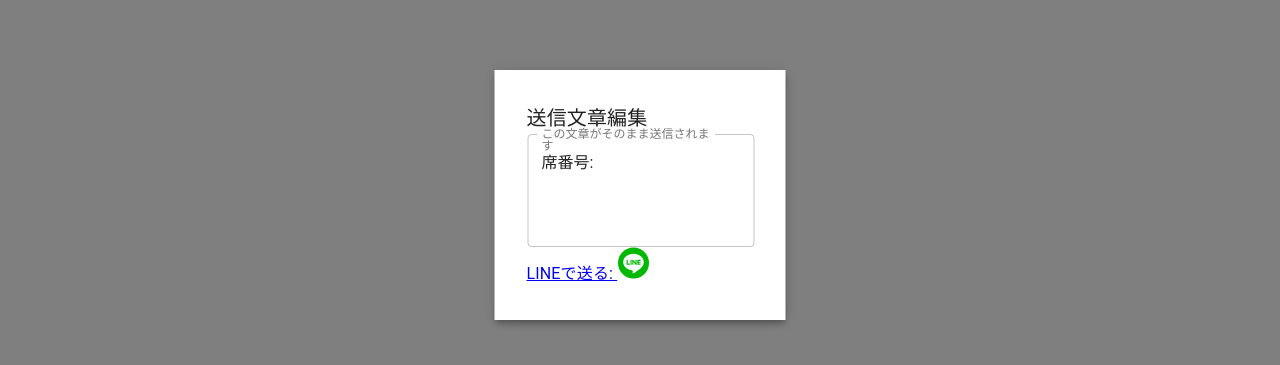
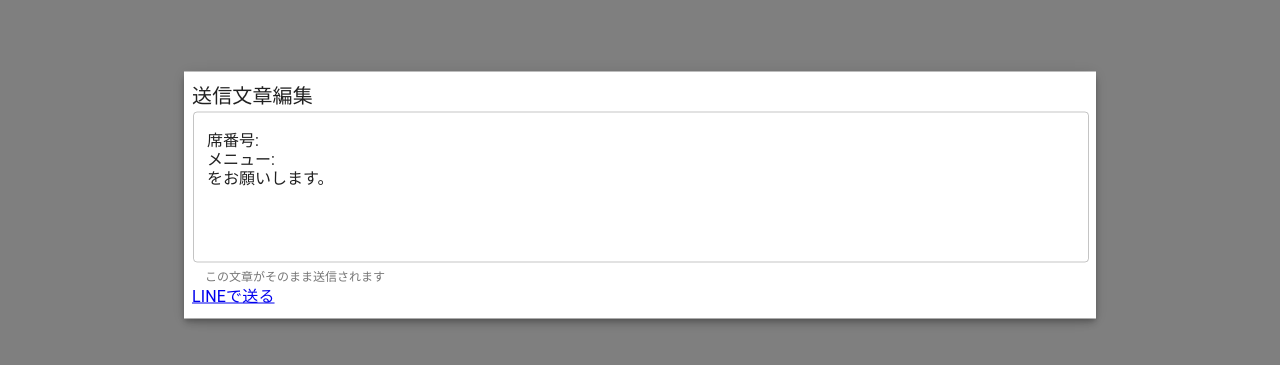
Before and after one commit to shokujinjp/web-menu, a React (Vite) app: page / in a window 1280 px wide. Both pictures are taken after a click on the button "shopping_cart". Shown: the part 205-570 px from the top of the page. Built offline with nearby package versions, Linux system fonts and the light colour scheme; no server answers.

Commit message:
TextField in modal can input seat number, options, and more

```diff
--- a/src/ordar_modal.tsx
+++ b/src/ordar_modal.tsx
@@ -27,7 +27,6 @@ interface Props {
 }
 
 interface State {
-  name: string;
   open: boolean;
   msg: string;
 }
@@ -36,9 +35,10 @@ const styles = (theme: Theme) =>
   createStyles({
     paper: {
       position: "absolute",
+      width: "70%",
       backgroundColor: theme.palette.background.paper,
       boxShadow: theme.shadows[5],
-      padding: theme.spacing.unit * 4,
+      padding: theme.spacing.unit * 1,
       outline: "none"
     },
     textField: {
@@ -51,26 +51,19 @@ class OrdarModal extends React.Component<Props, State> {
   constructor(props: Props) {
     super(props);
     this.state = {
-      name: "",
       open: this.props.open,
-      msg: ""
+      msg: this.defaultMsg(this.props.cart)
     };
-  }
-
-  handleMsg() {
-    this.setState({
-      msg: event.target.value
-    });
-
-    return event;
   }
 
   defaultMsg(menus: Menu[]) {
     // nullチェックする
-    var msg = "席番号: \n\n";
+    var msg = "席番号: \nメニュー:\n";
     menus.map((menu: Menu) => {
-      msg += menu.name + "\n";
+      msg += "- " + menu.name + "\n";
     });
+
+    msg += "をお願いします。";
 
     return msg;
   }
@@ -97,22 +90,22 @@ class OrdarModal extends React.Component<Props, State> {
             </Typography>
             <TextField
               id="outlined-multiline-flexible"
-              label="この文章がそのまま送信されます"
+              helperText="この文章がそのまま送信されます"
               multiline
-              rows="4"
-              fullWidth={true}
-              value={this.defaultMsg(this.props.cart)}
-              onChange={this.handleMsg}
+              rows="6"
+              fullWidth
+              value={this.state.msg}
+              onChange={e => this.setState({ msg: e.target.value })}
               className={classes.textField}
               margin="none"
               variant="outlined"
             />
 
-            <Typography variant="subtitle1" id="simple-modal-description">
-              <a href={this.TolineMsgURL(this.defaultMsg(this.props.cart))}>
-                LINEで送る: <LineIcon size={32} round />
-              </a>
-            </Typography>
+            <div>
+              <Typography variant="subtitle1" id="simple-modal-description">
+                <a href={this.TolineMsgURL(this.state.msg)}>LINEで送る</a>
+              </Typography>
+            </div>
           </div>
         </Modal>
       </div>
```
